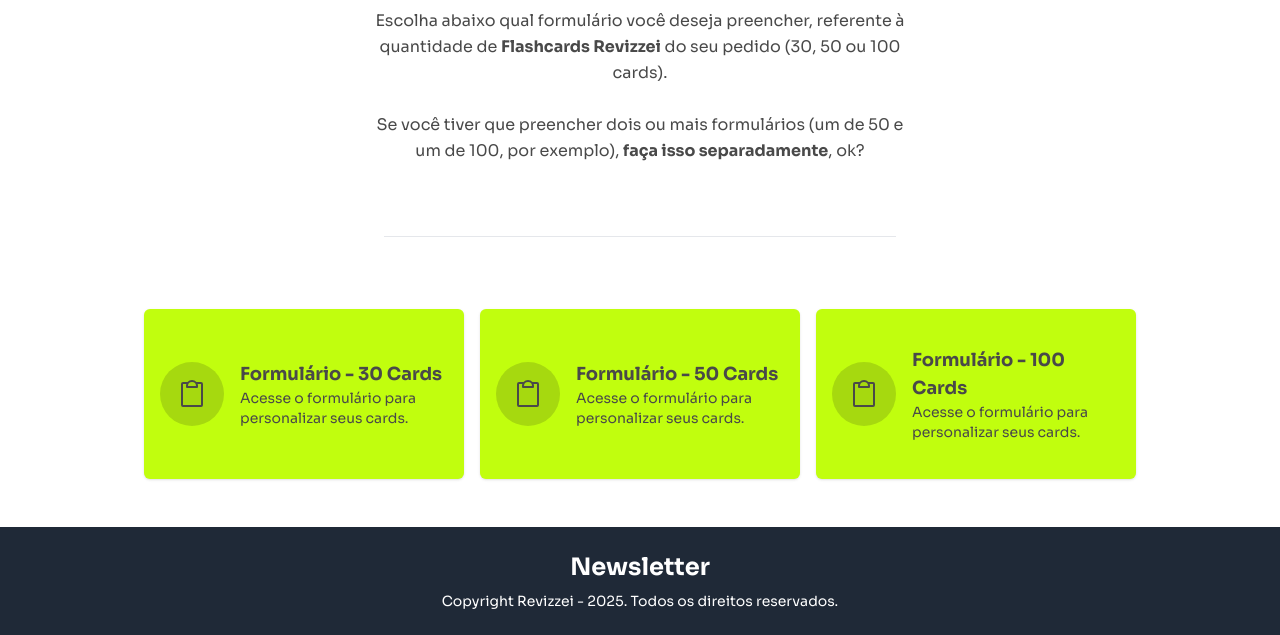
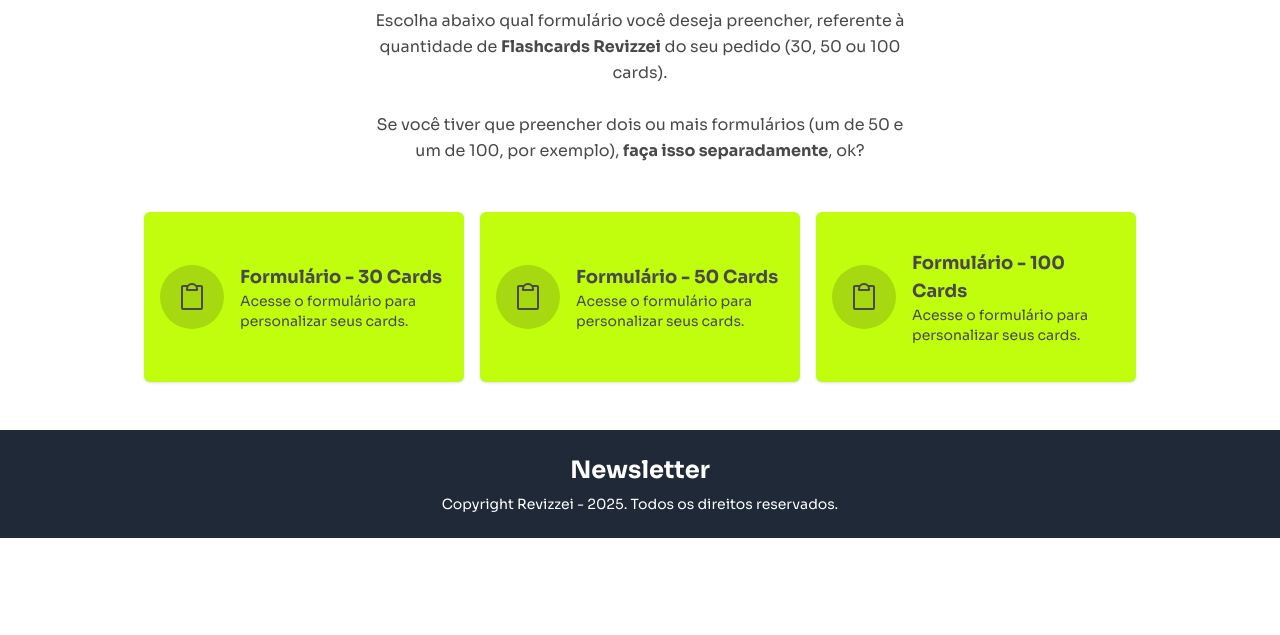
Before and after one commit to vnlopes/revizzei, a plain HTML site: page index.html in a window 1280 px wide. Shown: the part 271-906 px from the top of the page. After the commit the page ends 809 px from the top, so only its background shows below. Drawn offline with nearby package versions, Linux system fonts and the light colour scheme.

Commit message:
Formulário 30

```diff
--- a/index.html
+++ b/index.html
@@ -76,7 +76,7 @@
       </p>
     </section>
 
-    <hr class="w-[40%] self-center m-12" />
+    <!-- <hr class="w-[40%] self-center m-12" /> -->
 
     <!-- Cards -->
     <main class="w-full flex justify-center">
```
